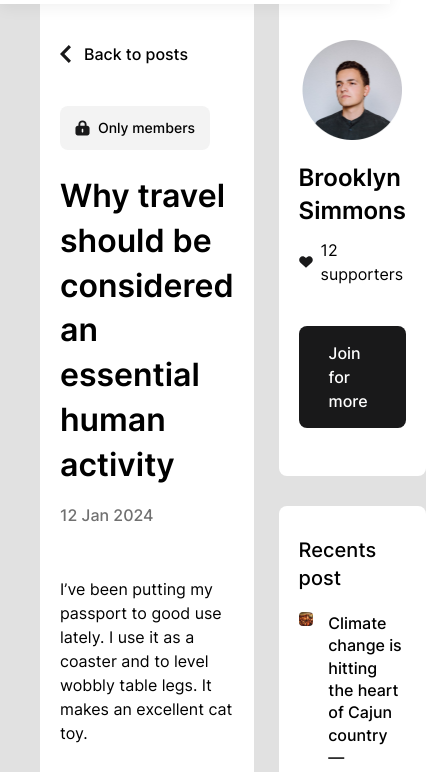
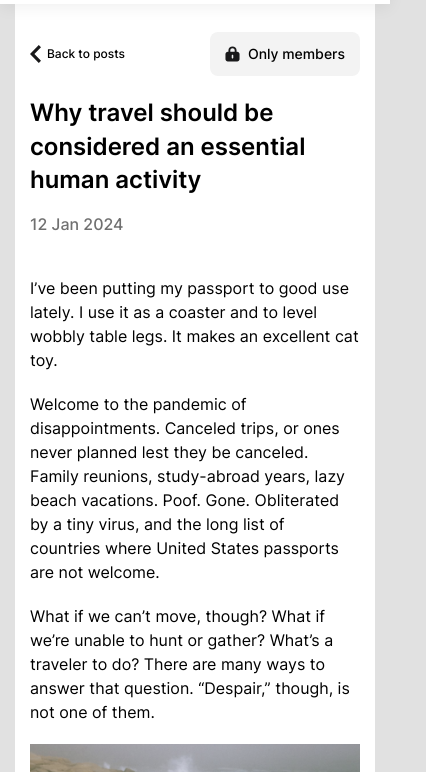
Before and after one commit to RomanRybachuk/subsub_project, a website built with webpack: page src/index.html in a window 390 px wide. Shown: the part 68-840 px from the top of the page, 426 px wide, since content can reach past the window. Built offline with nearby package versions, Linux system fonts and the light colour scheme.

Commit message:
implemented responsive

```diff
--- a/src/index.html
+++ b/src/index.html
@@ -50,6 +50,7 @@
               <section class="welcome">
                 <div class="container">
                   <div class="welcome__inner">
+                    <div class="welcome__header">
                       <!-- Back to -->
                       <a class="welcome__back" href="#">
                         <img
@@ -66,6 +67,8 @@
                         />
                         <span>Only members</span>
                       </div>
+                    </div>
+
                     <!-- Title -->
                     <div class="welcome__title title title--large">
                       <h1 class="title__main">
--- a/src/scss/components/author.scss
+++ b/src/scss/components/author.scss
@@ -21,3 +21,15 @@
     }
   }
 }
+
+@media (max-width: $tablet-viewport-width) {
+  .author {
+    &__inner {
+      padding: 20px 0;
+    }
+
+    &__supporters {
+      margin-bottom: 30px;
+    }
+  }
+}
--- a/src/scss/components/comment.scss
+++ b/src/scss/components/comment.scss
@@ -18,10 +18,12 @@
 
   &__number {
     color: var(--color-grey-black);
+    margin-left: 15px;
   }
 
   &__avatar {
-    width: 48px;
+    max-width: 48px;
+    flex: 1 0 auto;
   }
 
   &__title {
@@ -51,7 +53,8 @@
   display: flex;
 
   &__avatar {
-    width: 48px;
+    max-width: 48px;
+    flex: 1 0 auto;
   }
 
   &__field {
@@ -73,3 +76,11 @@
     pointer-events: none;
   }
 }
+
+@media (max-width: $tablet-viewport-width) {
+  .comments {
+    &__inner {
+      padding: 30px 0 10px;
+    }
+  }
+}
--- a/src/scss/components/post.scss
+++ b/src/scss/components/post.scss
@@ -99,3 +99,51 @@
     }
   }
 }
+
+@media (max-width: $tablet-viewport-width) {
+  .welcome {
+    &__inner {
+      padding: 40px 0 20px;
+    }
+
+    &__header {
+      width: 100%;
+      display: flex;
+      align-items: center;
+      justify-content: space-between;
+      margin-bottom: 20px;
+    }
+
+    &__back {
+      margin: 0 0 0 0;
+
+      & span {
+        margin-left: 5px;
+        font-size: 12px;
+      }
+    }
+
+    &__badge {
+      margin: 0 0 0 20px;
+    }
+  }
+
+  .post {
+    &__inner {
+      padding: 20px 0 20px;
+    }
+
+    &__article {
+      & p {
+        margin-bottom: 20px;
+      }
+
+      & img {
+        margin-bottom: 20px;
+      }
+    }
+  }
+}
+
+@media (max-width: $mobile-viewport-width) {
+}
--- a/src/scss/components/recents-post.scss
+++ b/src/scss/components/recents-post.scss
@@ -43,3 +43,11 @@
   &__info {
   }
 }
+
+@media (max-width: $tablet-viewport-width) {
+  .recents-post {
+    &__inner {
+      padding: 20px 0;
+    }
+  }
+}
--- a/src/scss/components/title.scss
+++ b/src/scss/components/title.scss
@@ -42,3 +42,43 @@
     margin-bottom: 10px;
   }
 }
+
+@media (max-width: $mobile-viewport-width) {
+  .title {
+    &--large {
+      .title {
+        &__main {
+          font-size: 24px;
+          margin-bottom: 15px;
+        }
+      }
+    }
+
+    &--normal {
+      .title {
+        &__main {
+          font-size: 20px;
+          margin-bottom: 10px;
+        }
+      }
+    }
+
+    &--small {
+      .title {
+        &__main {
+          font-size: 16px;
+          margin-bottom: 5px;
+        }
+      }
+    }
+
+    &--x-small {
+      .title {
+        &__main {
+          font-size: 16px;
+          margin-bottom: 3px;
+        }
+      }
+    }
+  }
+}
--- a/src/scss/style.scss
+++ b/src/scss/style.scss
@@ -40,17 +40,11 @@ button {
 // Fonts
 @import "./fonts.scss";
 
-// Components
-@import "./components/header.scss";
-@import "./components/menu.scss";
-@import "./components/nav.scss";
-@import "./components/title.scss";
-@import "./components/post.scss";
-@import "./components/comment.scss";
-@import "./components/author.scss";
-@import "./components/recents-post.scss";
+// Variables
+$desktop-viewport-width: 1440px;
+$tablet-viewport-width: 1024px;
+$mobile-viewport-width: 768px;
 
-// Variables
 :root {
   --color-grey: #f3f3f3;
   --color-grey-black: #707070;
@@ -61,7 +55,21 @@ button {
   --z-index-nav: 200;
   --z-index-menu: 300;
   --z-index-header: 100;
+
+  --page-container-width: calc(1600px + 40px);
+  --main-container-width: calc(760px + 40px);
+  --aside-container-width: calc(416px + 40px);
 }
+
+// Components
+@import "./components/header.scss";
+@import "./components/menu.scss";
+@import "./components/nav.scss";
+@import "./components/title.scss";
+@import "./components/post.scss";
+@import "./components/comment.scss";
+@import "./components/author.scss";
+@import "./components/recents-post.scss";
 
 // Base
 body {
@@ -90,13 +98,13 @@ body {
 
 .main {
   & .container {
-    max-width: 750px;
+    max-width: var(--main-container-width);
   }
 }
 
 .aside {
   & .container {
-    max-width: 415px;
+    max-width: var(--aside-container-width);
   }
 
   &__author {
@@ -105,10 +113,10 @@ body {
 }
 
 .content {
-  padding: 60px 20px 30px;
+  padding: 60px 0px 30px;
 
   &__container {
-    max-width: 1600px;
+    max-width: var(--page-container-width);
   }
 
   &__inner {
@@ -121,8 +129,7 @@ body {
 
   &__aside {
     margin-left: 25px;
-    max-width: 480px;
-    width: 100%;
+    min-width: 470px;
   }
 }
 
@@ -163,3 +170,37 @@ body {
     box-shadow: 2px 3px 6px rgba(0, 0, 0, 0.2);
   }
 }
+
+@media (max-width: $desktop-viewport-width) {
+  .content {
+    &__aside {
+      min-width: initial;
+    }
+  }
+}
+
+@media (max-width: $tablet-viewport-width) {
+  .content {
+    &__inner {
+      flex-direction: column;
+    }
+
+    &__main {
+      margin: 0 0 20px 0;
+    }
+
+    &__aside {
+      margin: 0 0 0 0;
+    }
+  }
+
+  .aside {
+    &__author {
+      margin: 0 0 20px 0;
+    }
+  }
+
+  .container {
+    padding: 0px 15px;
+  }
+}
```
Lines whose indentation alone changed are shown as unchanged.
